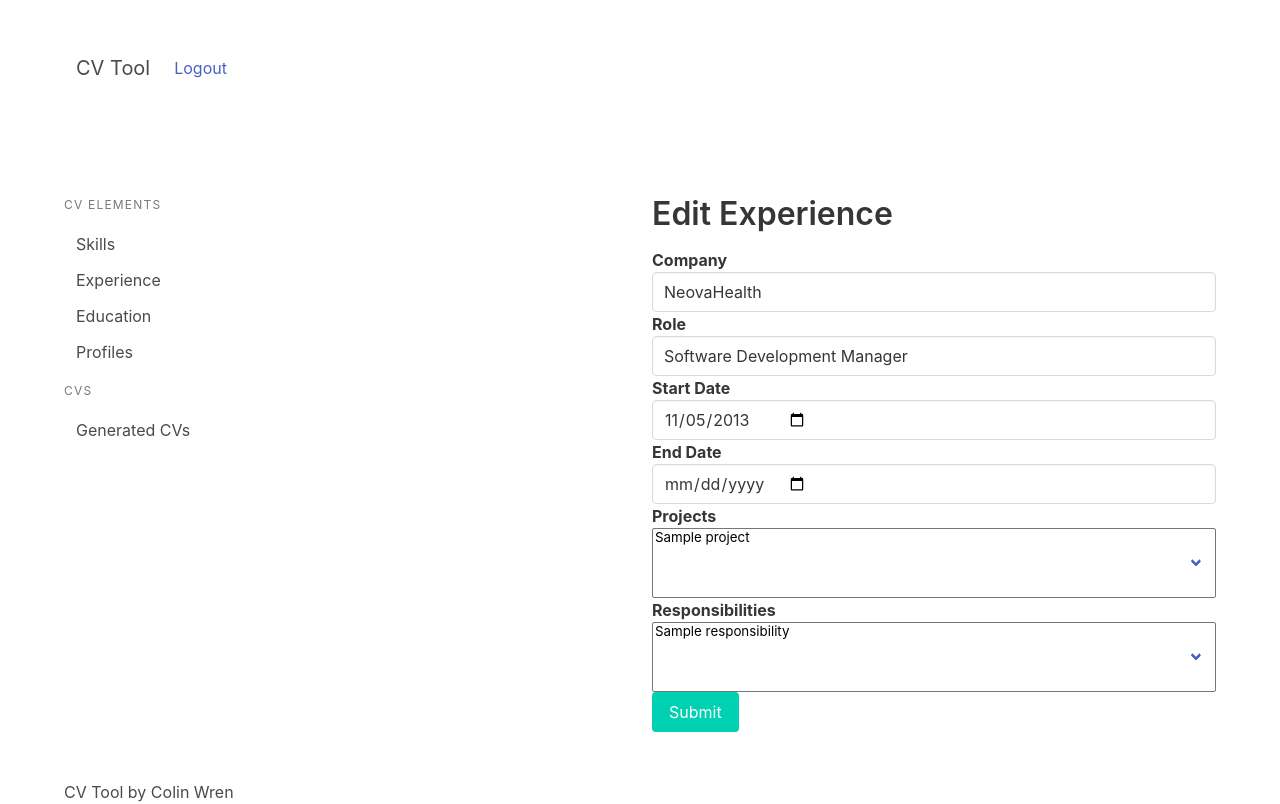
After one commit to Gimpneek/cv_gen, a Django app: page /experience/1/ in a window 1280 px wide. The commit adds this page. Run offline with Django 3.2, Linux system fonts and the light colour scheme; data comes from the database, SQL or seed files in the repository; tables that the repository leaves empty hold one stand-in row (values such as "Sample post"); some libraries are stand-ins or nearby versions.

Commit message:
Adding generic forms to handle create and edit of skills, experience, education and profile

```diff
--- a/cvtool/cv/models.py
+++ b/cvtool/cv/models.py
@@ -1,4 +1,5 @@
 from django.db import models
+from django.core.urlresolvers import reverse
 
 
 class Skill(models.Model):
@@ -32,6 +33,9 @@ class Skill(models.Model):
 
     def __str__(self):
         return self.name
+
+    def get_absolute_url(self):
+        return reverse('skill-edit', kwargs={'pk': self.pk})
 
 
 class Tag(models.Model):
@@ -87,6 +91,9 @@ class Experience(models.Model):
     def __str__(self):
         return "{0} - {1}".format(self.role, self.company)
 
+    def get_absolute_url(self):
+        return reverse('experience-edit', kwargs={'pk': self.pk})
+
 
 class Course(models.Model):
     name = models.CharField(
@@ -121,6 +128,9 @@ class Education(models.Model):
     def __str__(self):
         return self.institution
 
+    def get_absolute_url(self):
+        return reverse('education-edit', kwargs={'pk': self.pk})
+
 
 class PersonalProfile(models.Model):
     name = models.CharField(
@@ -142,6 +152,9 @@ class PersonalProfile(models.Model):
 
     def __str__(self):
         return self.name
+
+    def get_absolute_url(self):
+        return reverse('profile-edit', kwargs={'pk': self.pk})
 
 
 class CV(models.Model):
--- /dev/null
+++ b/cvtool/cv/templates/cv/experience_form.html
@@ -0,0 +1,66 @@
+{% extends "cv/base.html" %}
+{% block content %}
+    <h1>{{ action }} Experience</h1>
+    <form action="" method="post" id="cv_element_form">
+        {% csrf_token %}
+        <div class="control is-horizontal">
+            <div class="control-label">
+                <label class="label" for="company">Company</label>
+            </div>
+            <p class="control">
+                <input name="company" class="input" type="text" value="{{ experience.company }}"/>
+            </p>
+        </div>
+        <div class="control is-horizontal">
+            <div class="control-label">
+                <label class="label" for="role">Role</label>
+            </div>
+            <p class="control">
+                <input name="role" class="input" type="text" value="{{ experience.role }}"/>
+            </p>
+        </div>
+        <div class="control is-horizontal">
+            <div class="control-label">
+                <label class="label" for="start_date">Start Date</label>
+            </div>
+            <p class="control">
+                <input name="start_date" class="input" type="date" value="{{ experience.start_date|date:"Y-m-d" }}"/>
+            </p>
+        </div>
+        <div class="control is-horizontal">
+            <div class="control-label">
+                <label class="label" for="end_date">End Date</label>
+            </div>
+            <p class="control">
+                <input name="end_date" class="input" type="date" value="{{ experience.end_date|date:"Y-m-d" }}"/>
+            </p>
+        </div>
+        <div class="control is-horizontal">
+            <div class="control-label">
+                <label class="label" for="projects">Projects</label>
+            </div>
+            <p class="control">
+                <select multiple="multiple" class="select is-fullwidth" name="projects">
+                    {% for project in projects %}
+                        <option value="{{ project.id }}" {% if project.id in active_projects %} selected="selected" {% endif %}>{{ project }}</option>
+                    {% endfor %}
+                </select>
+            </p>
+        </div>
+        <div class="control is-horizontal">
+            <div class="control-label">
+                <label class="label" for="responsibilities">Responsibilities</label>
+            </div>
+            <p class="control">
+                <select multiple="multiple" class="select is-fullwidth" name="responsibilities">
+                    {% for responsibility in responsibilities %}
+                        <option value="{{ responsibility.id }}" {% if responsibility.id in active_responsibilities %} selected="selected" {% endif %}>{{ responsibility }}</option>
+                    {% endfor %}
+                </select>
+            </p>
+        </div>
+        <p class="control">
+            <input type="submit" value="Submit" class="button is-primary" />
+        </p>
+    </form>
+{% endblock %}
--- a/cvtool/cv/templates/cv/listing.html
+++ b/cvtool/cv/templates/cv/listing.html
@@ -1,6 +1,6 @@
 {% extends "cv/base.html" %}
 {% block content %}
-<h1>{{ title }}</h1>
+<h1>{{ title }} <a href="/{{ type }}/add/" class="button is-primary is-pulled-right">Add {{ type|title }}</a></h1>
 <ul id="listing">
 {% for item in items %}
     <li><a href="/{{ type }}/{{ item.id }}">{{ item }}</a></li>
--- a/cvtool/cv/templates/cv/skills_form.html
+++ b/cvtool/cv/templates/cv/skill_form.html
@@ -18,7 +18,7 @@
             <p class="control">
                 <span class="select is-fullwidth">
                     <select name="proficiency" class="select is-fullwidth">
-                        {% for prof_id, prof_title in skill.proficiency_choices %}
+                        {% for prof_id, prof_title in proficiency_choices %}
                             <option value="{{ prof_id }}" {% if prof_id == skill.proficiency %} selected="selected" {% endif %}>{{ prof_title }}</option>
                         {% endfor %}
                     </select>
@@ -32,7 +32,7 @@
             <p class="control">
                 <span class="select is-fullwidth">
                     <select name="freshness" class="select is-fullwidth">
-                        {% for fresh_id, fresh_title in skill.freshness_choices %}
+                        {% for fresh_id, fresh_title in freshness_choices %}
                             <option value="{{ fresh_id }}" {% if fresh_id == skill.freshness %} selected="selected" {% endif %}>{{ fresh_title }}</option>
                         {% endfor %}
                     </select>
--- a/cvtool/cv/urls.py
+++ b/cvtool/cv/urls.py
@@ -3,9 +3,26 @@ from . import views
 
 urlpatterns = [
     url(r'^$', views.index, name='index'),
-    url(r'^skills', views.skills_list, name='skills_list'),
-    url(r'^experiences$', views.experience_list, name='experience_list'),
-    url(r'^educations$', views.education_list, name='education_list'),
-    url(r'^profiles$', views.profiles_list, name='profiles_list'),
-    url(r'^skill/(?P<skill_id>[0-9]+)/$', views.skills_form, name='skills_form'),
+
+    # Skill URLs
+    url(r'^skills/$', views.skills_list, name='skills_list'),
+    url(r'^skill/(?P<pk>[0-9]+)/$', views.SkillUpdateView.as_view(),
+        name='skill-edit'),
+    url(r'^skill/add/$', views.SkillCreateView.as_view(), name='skill-new'),
+
+    # Experience URLs
+    url(r'^experiences/$', views.experience_list, name='experience_list'),
+    url(r'^experience/(?P<pk>[0-9]+)/$', views.ExperienceUpdateView.as_view(), name='experience-edit'),
+    url(r'^experience/add/$', views.ExperienceCreateView.as_view(), name='experience-new'),
+
+    # Education URLs
+    url(r'^educations/$', views.education_list, name='education_list'),
+    url(r'^education/(?P<pk>[0-9]+)/$', views.EducationUpdateView.as_view(), name='education-edit'),
+    url(r'^education/add/$', views.EducationCreateView.as_view(), name='education-new'),
+
+    # Profile URLs
+    url(r'^profiles/$', views.profiles_list, name='profiles_list'),
+    url(r'^profile/(?P<pk>[0-9]+)/$', views.ProfileUpdateView.as_view(), name='profile-edit'),
+    url(r'^profile/add/$', views.ProfileCreateView.as_view(), name='profile-new'),
+
 ]
--- a/cvtool/cv/views.py
+++ b/cvtool/cv/views.py
@@ -1,5 +1,7 @@
 from django.shortcuts import render
 from .models import *
+from django.views.generic.edit import CreateView, UpdateView
+from django.core.urlresolvers import reverse_lazy
 
 
 def index(request):
@@ -73,20 +75,109 @@ def profiles_list(request):
     )
 
 
-def skills_form(request, skill_id):
-    """
-    Show form to edit or add skills
-    """
-    skill = Skill.objects.get(pk=skill_id)
-    skill_tags = Skill.objects.filter(pk=skill_id).values_list('tags', flat=True)
-    tags = Tag.objects.order_by('id')
-    return render(
-        request,
-        'cv/skills_form.html',
-        {
-            'action': 'Edit',
-            'skill': skill,
-            'tags': tags,
-            'active_tags': skill_tags
-        }
-    )
+class SkillCreateView(CreateView):
+    model = Skill
+    fields = ['name', 'proficiency', 'freshness', 'tags']
+
+    def get_context_data(self, **kwargs):
+        context = super(SkillCreateView, self).get_context_data(**kwargs)
+        context['tags'] = Tag.objects.order_by('id')
+        context['proficiency_choices'] = context['form'].fields['proficiency'].choices
+        context['freshness_choices'] = context['form'].fields['freshness'].choices
+        context['action'] = 'Add'
+        return context
+
+
+class SkillUpdateView(UpdateView):
+    model = Skill
+    fields = ['name', 'proficiency', 'freshness', 'tags']
+    success_url = reverse_lazy('skills_list')
+
+    def get_context_data(self, **kwargs):
+        context = super(SkillUpdateView, self).get_context_data(**kwargs)
+        context['tags'] = Tag.objects.order_by('id')
+        context['active_tags'] = context['form'].initial['tags']
+        context['action'] = 'Edit'
+        context['proficiency_choices'] = context['form'].fields[
+            'proficiency'].choices
+        context['freshness_choices'] = context['form'].fields[
+            'freshness'].choices
+        return context
+
+
+class ExperienceCreateView(CreateView):
+        model = Experience
+        fields = ['company', 'role', 'start_date', 'end_date', 'projects',
+                  'responsibilities']
+
+        def get_context_data(self, **kwargs):
+            context = super(ExperienceCreateView, self).get_context_data(**kwargs)
+            context['projects'] = Project.objects.order_by('id')
+            context['responsibilities'] = Responsibility.objects.order_by('id')
+            context['action'] = 'Add'
+            return context
+
+
+class ExperienceUpdateView(UpdateView):
+        model = Experience
+        fields = ['company', 'role', 'start_date', 'end_date', 'projects',
+                  'responsibilities']
+        success_url = reverse_lazy('experience_list')
+
+        def get_context_data(self, **kwargs):
+            context = super(ExperienceUpdateView, self).get_context_data(**kwargs)
+            context['projects'] = Project.objects.order_by('id')
+            context['responsibilities'] = Responsibility.objects.order_by('id')
+            context['action'] = 'Edit'
+            context['active_projects'] = context['form'].initial['projects']
+            context['active_responsibilities'] = context['form'].initial['responsibilities']
+            return context
+
+
+class EducationCreateView(CreateView):
+    model = Education
+    fields = ['institution', 'start_date', 'end_date', 'courses', 'projects']
+
+    def get_context_data(self, **kwargs):
+        context = super(EducationCreateView, self).get_context_data(**kwargs)
+        context['projects'] = Project.objects.order_by('id')
+        context['courses'] = Course.objects.order_by('id')
+        context['action'] = 'Add'
+        return context
+
+
+class EducationUpdateView(UpdateView):
+    model = Education
+    fields = ['institution', 'start_date', 'end_date', 'courses', 'projects']
+    success_url = reverse_lazy('education_list')
+
+    def get_context_data(self, **kwargs):
+        context = super(EducationUpdateView, self).get_context_data(**kwargs)
+        context['projects'] = Project.objects.order_by('id')
+        context['courses'] = Course.objects.order_by('id')
+        context['action'] = 'Edit'
+        context['active_projects'] = context['form'].initial['projects']
+        context['active_courses'] = context['form'].initial[
+            'courses']
+        return context
+
+
+class ProfileCreateView(CreateView):
+    model = PersonalProfile
+    fields = ['name', 'email', 'website', 'portfolio', 'personal_statement']
+
+    def get_context_data(self, **kwargs):
+        context = super(ProfileCreateView, self).get_context_data(**kwargs)
+        context['action'] = 'Add'
+        return context
+
+
+class ProfileUpdateView(UpdateView):
+    model = PersonalProfile
+    fields = ['name', 'email', 'website', 'portfolio', 'personal_statement']
+    success_url = reverse_lazy('profiles_list')
+
+    def get_context_data(self, **kwargs):
+        context = super(ProfileUpdateView, self).get_context_data(**kwargs)
+        context['action'] = 'Edit'
+        return context
```
Also changed, not shown: cvtool/cv/features/steps/view-cv-elements.py (+5 -4 lines), cvtool/cv/templates/cv/education_form.html (added, +58 -0 lines), cvtool/cv/templates/cv/personalprofile_form.html (added, +55 -0 lines), 1 other file.
